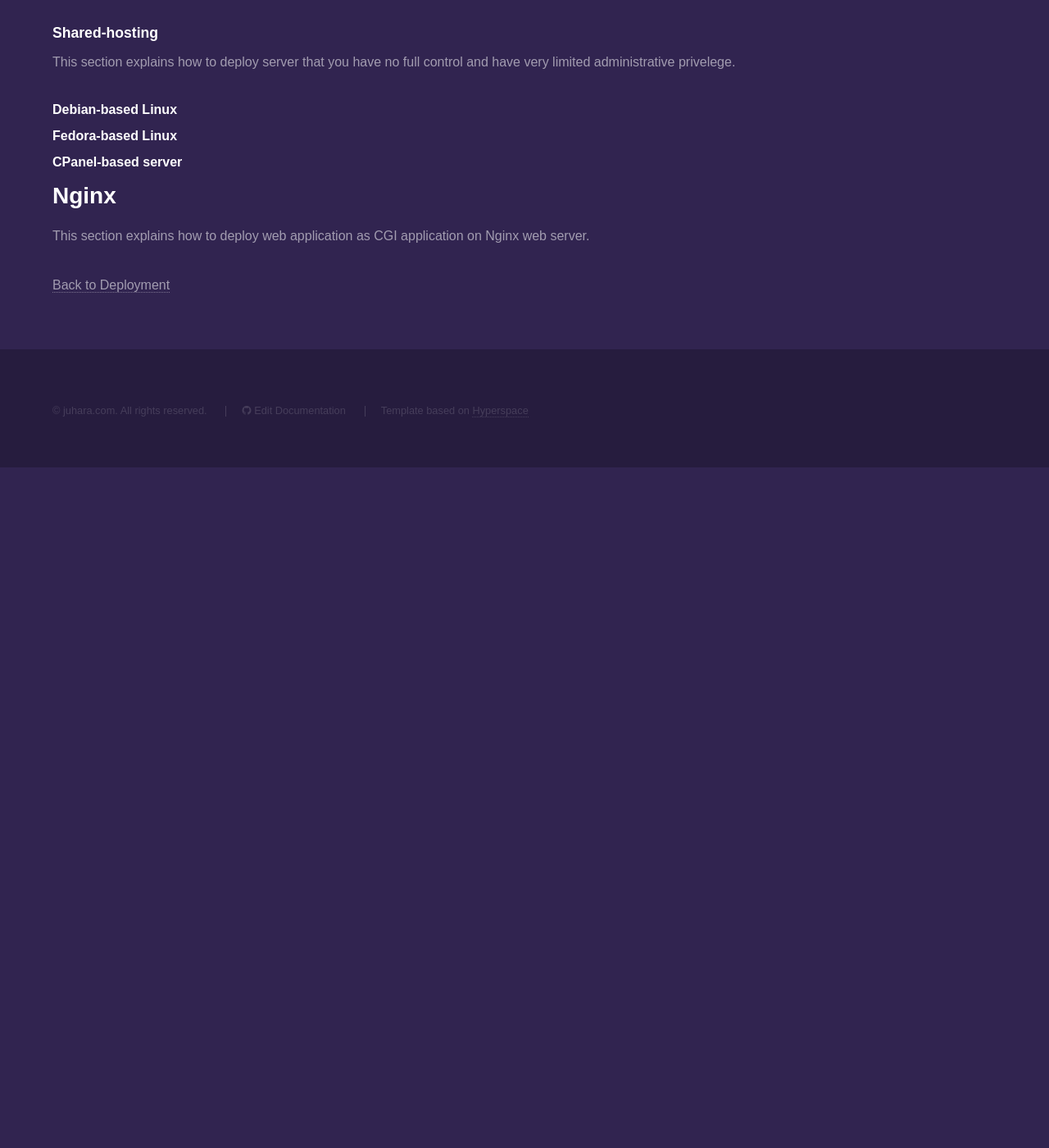
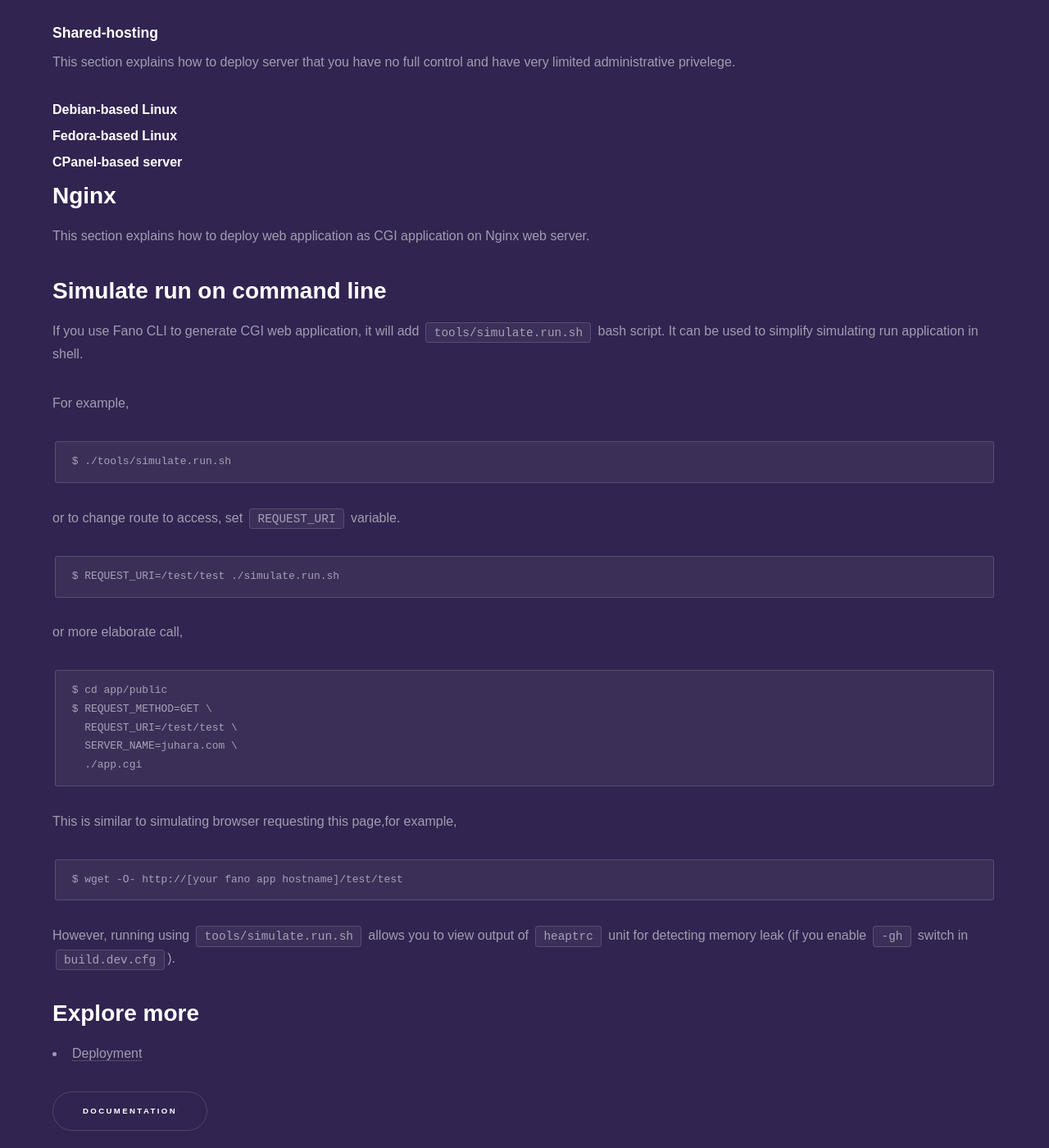
Before and after one commit to fanoframework/fanoframework.github.io, a Jekyll site: the page built from deployment/cgi/index.md, in a window 1280 px wide and 1400 px high, scrolled down 3295 px. Shown: the whole window at 82% size. Built offline with Jekyll 4.4.1, drawn with Linux system fonts in a browser that asks for light colours; our own code applies the rules of GitHub Pages for plain Markdown files; before the commit the page ends 3865 px from its top, so only the background shows below that.

Commit message:
simplify getting started further

````diff
--- a/deployment/cgi/index.md
+++ b/deployment/cgi/index.md
@@ -137,4 +137,44 @@ This section explains how to deploy server that you have no full control and hav
 
 This section explains how to deploy web application as CGI application on Nginx web server.
 
-[Back to Deployment](/deployment)
+## Simulate run on command line
+
+If you use Fano CLI to generate CGI web application, it will add
+`tools/simulate.run.sh` bash script. It can be used to simplify simulating run application in shell.
+
+For example,
+
+```
+$ ./tools/simulate.run.sh
+```
+
+or to change route to access, set `REQUEST_URI` variable.
+```
+$ REQUEST_URI=/test/test ./simulate.run.sh
+```
+
+or more elaborate call,
+
+```
+$ cd app/public
+$ REQUEST_METHOD=GET \
+  REQUEST_URI=/test/test \
+  SERVER_NAME=juhara.com \
+  ./app.cgi
+```
+
+This is similar to simulating browser requesting this page,for example,
+
+```
+$ wget -O- http://[your fano app hostname]/test/test
+```
+
+However, running using `tools/simulate.run.sh` allows you to view output of `heaptrc` unit for detecting memory leak (if you enable `-gh` switch in `build.dev.cfg`).
+
+## Explore more
+
+- [Deployment](/deployment)
+
+<ul class="actions">
+    <li><a href="/documentation" class="button">Documentation</a></li>
+</ul>
````
Also changed, not shown: getting-started/index.md (+0 -32 lines).
